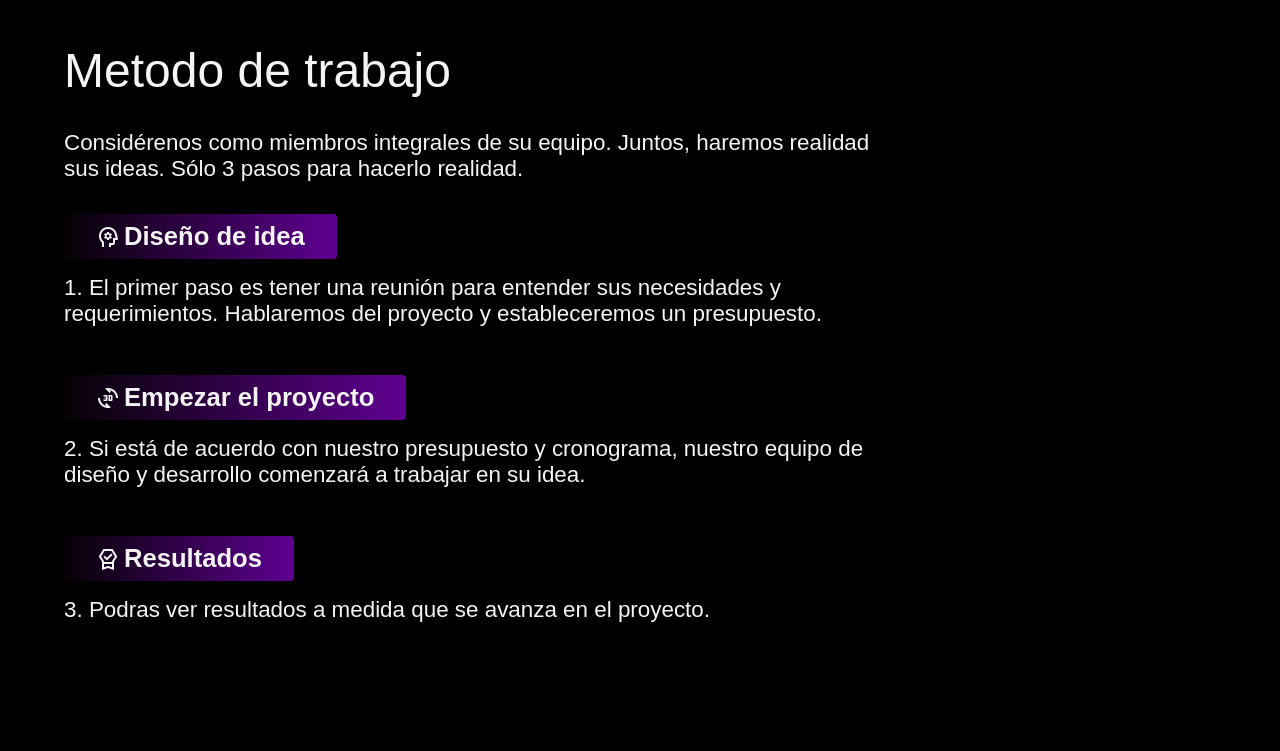
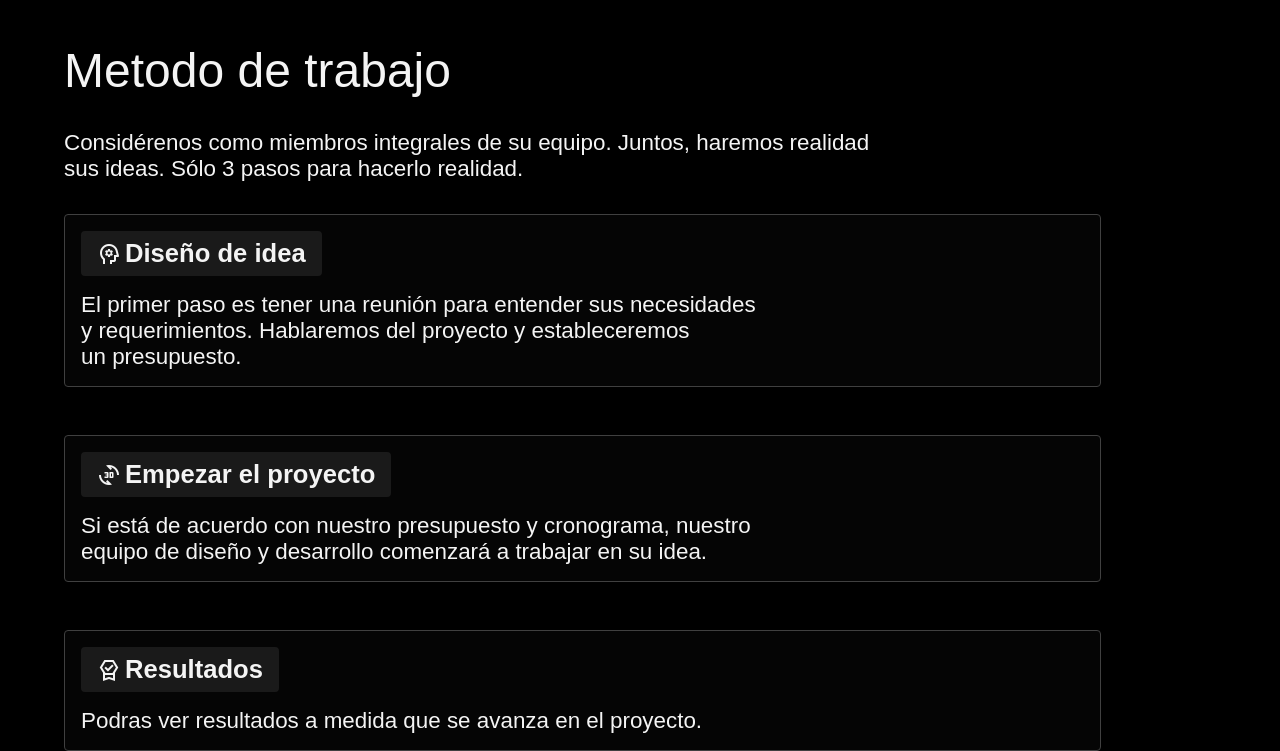
Before and after one commit to nikomurray/3D-TIFY-website, a plain HTML site: page index.html in a window 1280 px wide. Shown: the part 1952-2703 px from the top of the page. Before the commit the page ends 2575 px from the top, so only its background shows below. Drawn offline with nearby package versions, Linux system fonts and the light colour scheme; a web font is replaced by a local one.

Commit message:
change design

```diff
--- a/index.html
+++ b/index.html
@@ -215,21 +215,21 @@
               <span class="material-symbols-outlined"> psychology </span>Diseño
               de idea
             </h6>
-            <p>1. El primer paso es tener una reunión para entender sus necesidades y requerimientos. Hablaremos del proyecto y estableceremos un presupuesto.</p>
+            <p>El primer paso es tener una reunión para entender sus necesidades y requerimientos. Hablaremos del proyecto y estableceremos un presupuesto.</p>
           </div>
           <div class="work">
             <h6>
               <span class="material-symbols-outlined"> 3d_rotation </span
               >Empezar el proyecto
             </h6>
-            <p>2. Si está de acuerdo con nuestro presupuesto y cronograma, nuestro equipo de diseño y desarrollo comenzará a trabajar en su idea.</p>
+            <p>Si está de acuerdo con nuestro presupuesto y cronograma, nuestro equipo de diseño y desarrollo comenzará a trabajar en su idea.</p>
           </div>
           <div class="work">
             <h6>
               <span class="material-symbols-outlined"> editor_choice </span
               >Resultados
             </h6>
-            <p>3. Podras ver resultados a medida que se avanza en el proyecto.</p>
+            <p>Podras ver resultados a medida que se avanza en el proyecto.</p>
           </div>
         </div>
       </div>
--- a/style.css
+++ b/style.css
@@ -335,7 +335,15 @@ hr {
     margin-top: 2rem;
     display: flex;
     flex-direction: column;
-    gap: 3rem ;
+    gap: 3rem;
+}
+
+.work {
+  border: solid #404040 1px;
+  background-color: #070707c1;
+  padding: 1rem ;
+  border-radius: 4px;
+  width: 90%;
 }
 
 .work h6 {
@@ -344,11 +352,10 @@ hr {
     gap: 4px;
     font-size: 1.6rem;
     font-weight: 700;
-    background: rgb(6,2,5);
-    background: linear-gradient(90deg, rgba(6,2,5,1) 0%, rgba(94,0,144,1) 100%);
-border-radius: 4px;
+    background-color: #212121c1;
+    border-radius: 4px;
     width: fit-content;
-    padding: 0.5rem 2rem ;
+    padding: 0.5rem 1rem ;
     margin-bottom: 1rem;
 }
 
```
